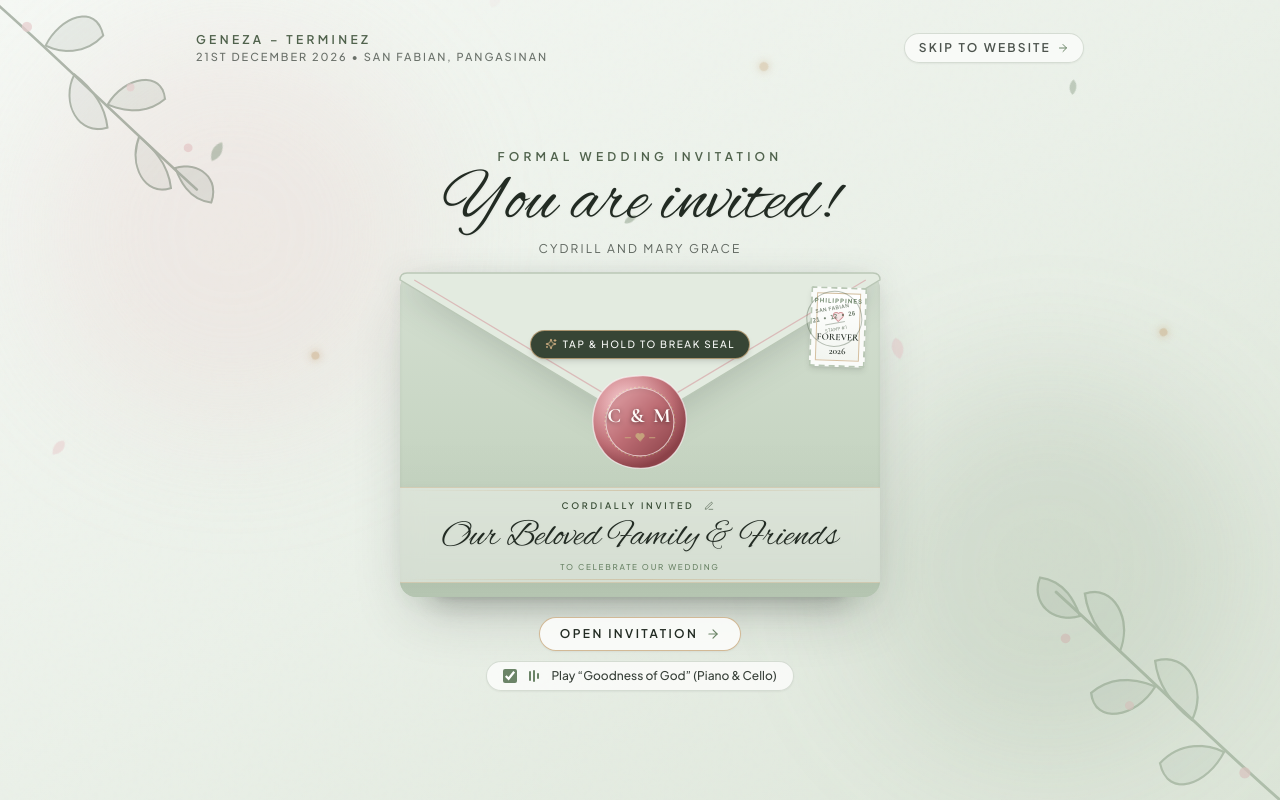
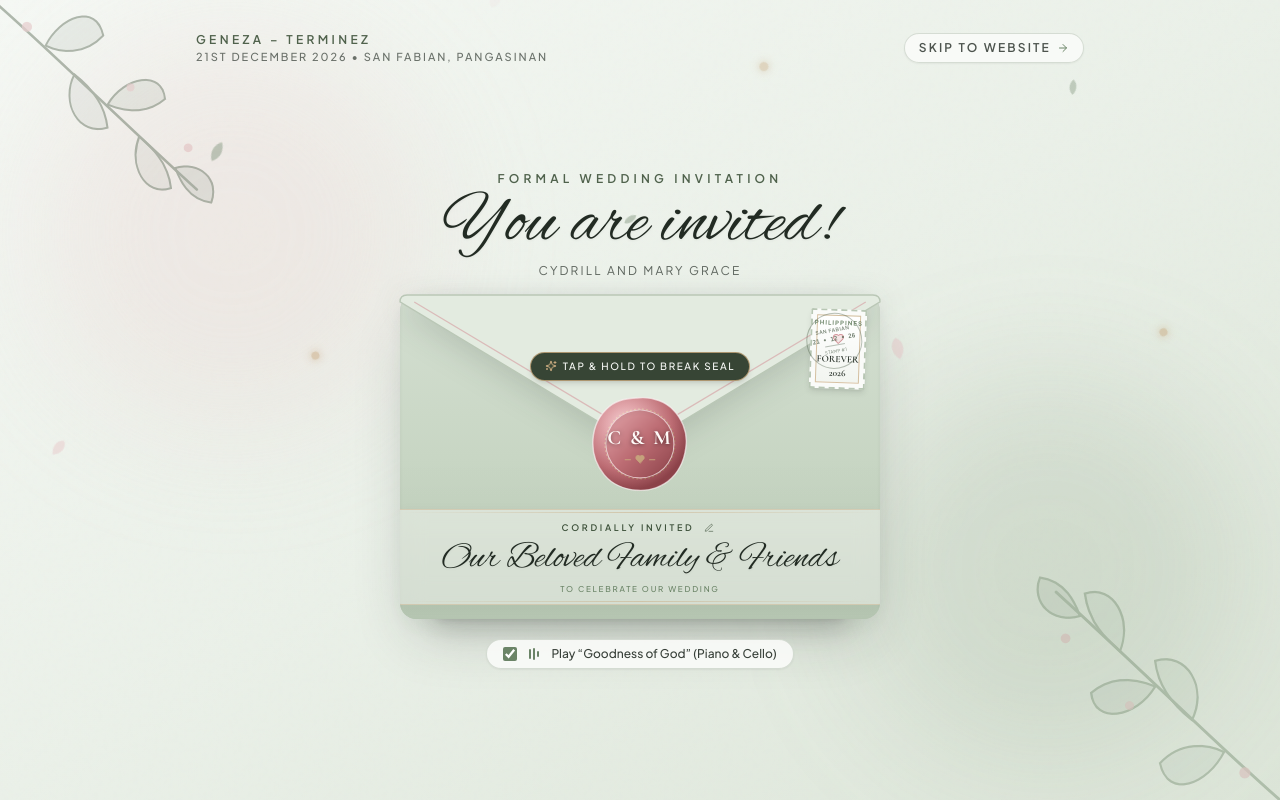
Before and after one commit to jdxrg0/cydrill-marygrace-wedding, a React (Vite) app: page / in a window 1280 px wide. Built offline with nearby package versions, Linux system fonts and the light colour scheme; no server answers.

Commit message:
style(envelope): remove redundant Open Invitation button, focusing CTA purely on interactive wax seal

```diff
--- a/src/components/EnvelopeSplash.tsx
+++ b/src/components/EnvelopeSplash.tsx
@@ -1233,17 +1233,8 @@ export const EnvelopeSplash: React.FC<EnvelopeSplashProps> = ({
           transition={{ duration: 0.35 }}
           className="w-full max-w-md z-20 mt-3 sm:mt-5 flex flex-col items-center gap-2 sm:gap-2.5 text-center"
         >
-          {/* Interactive Prompt or Direct Button */}
-          {stage === 'idle' ? (
-            <button
-              type="button"
-              onClick={handleOpen}
-              className="text-[11px] sm:text-xs font-semibold tracking-[0.2em] uppercase text-espresso hover:text-terracotta bg-alabaster/95 hover:bg-white px-5 py-2 rounded-full border border-champagne/80 shadow-sm hover:shadow transition-all flex items-center gap-2 group cursor-pointer active:scale-95 touch-manipulation whitespace-nowrap"
-            >
-              <span>Open Invitation</span>
-              <ArrowRight className="w-3.5 h-3.5 text-terracotta group-hover:translate-x-1 transition-transform" />
-            </button>
-          ) : stage === 'card-peeking' ? (
+          {/* Interactive Prompt for subsequent stages */}
+          {stage === 'card-peeking' ? (
             <button
               type="button"
               onClick={handleRevealCard}
```
